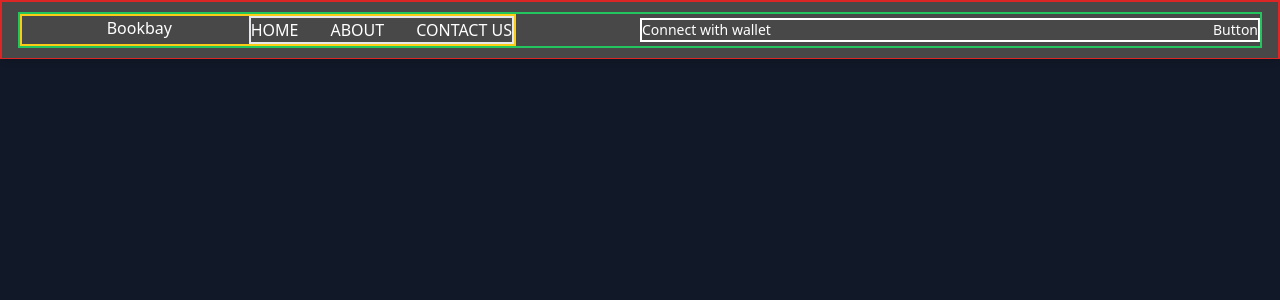
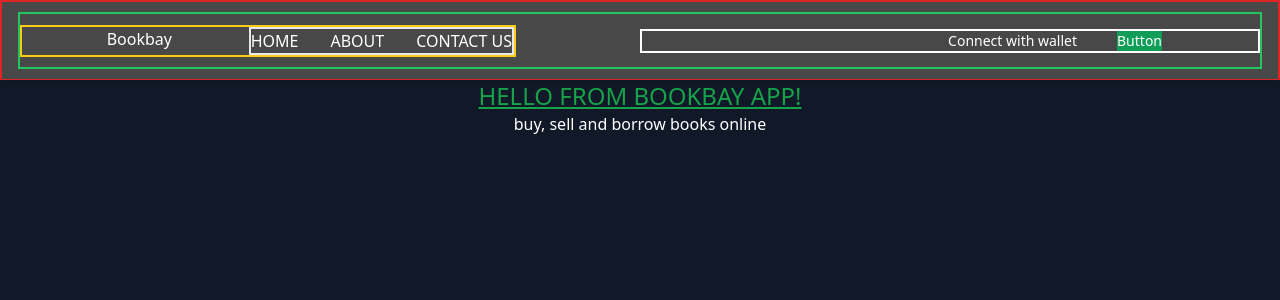
Before and after one commit to smartrogo/Bookbay, a React (Vite) app: page / in a window 1280 px wide. Shown: the top 300 px of the page. Built offline with nearby package versions, Linux system fonts and the light colour scheme.

Commit message:
setting project environment

```diff
--- a/src/App.css
+++ b/src/App.css
@@ -4,3 +4,9 @@
   }
 
   /* Rest of your Tailwind classes */
+
+  @media (min-width: 640px) {
+    .con {
+        width: 90%;
+    }
+}
--- a/src/App.jsx
+++ b/src/App.jsx
@@ -8,10 +8,10 @@ function App() {
     <div className="bg-gray-900 h-screen flex flex-col">
       {/* <Navbar /> */}
       <Header2 />
-      <h1 className="text-center text-green-600 underline text-2xl">
+      <h1 className="text-center mt-20 text-green-600 underline text-2xl">
         HELLO FROM BOOKBAY APP!
       </h1>
-      <h1 className="text-center">buy and sell books online</h1>
+      <h1 className="text-center text-white">buy, sell and borrow books online</h1>
     </div>
   );
 }
--- a/src/components/Header.jsx
+++ b/src/components/Header.jsx
@@ -26,7 +26,7 @@ export const Header2 = () => {
   }, []);
 
   return (
-    <div className="bg-[#484848] fixed px-2 border-2 border-red-600 sm:px-4 py-2.5 z-20 top-0 left-0 border-b shadow-md border-gray-500 w-full text-white flex ">
+    <div className="bg-[#484848] fixed px-2 h-[5rem] border-2 border-red-600 sm:px-4 py-2.5 z-20 top-0 left-0 border-b shadow-md border-gray-500 w-full text-white flex ">
       <div className="container border-2 border-green-500 flex flex-wrap items-center justify-between mx-auto">
         <div className="mobile-nav-container flex justify-between border-2 border-yellow-400 w-[40%]">
           <div className="mobile-menu-icon" onClick={handleNavbar}>
@@ -57,14 +57,14 @@ export const Header2 = () => {
         </div>
 
         {/* Add Login Button */}
-        <div className="login-button-container flex w-[50%] text-sm border-2 border-white justify-between items-center">
+        <div className="login-button-container flex w-[50%] text-sm border-2 border-white justify-between md:justify-end items-center">
           <div>
-            <a href="/contact" className="hover:underline">
+            <a href="/contact" className="hover:underline md:mr-10">
               Connect with wallet
             </a>
           </div>
-          <div>
-            <Button primaryGreen="#0f9d58">Login</Button>
+          <div className="bg-[#0f9d58] md:mr-24">
+            <Button className="bg-[#0f9d58] mr-24">Login</Button>
           </div>
         </div>
 
```
